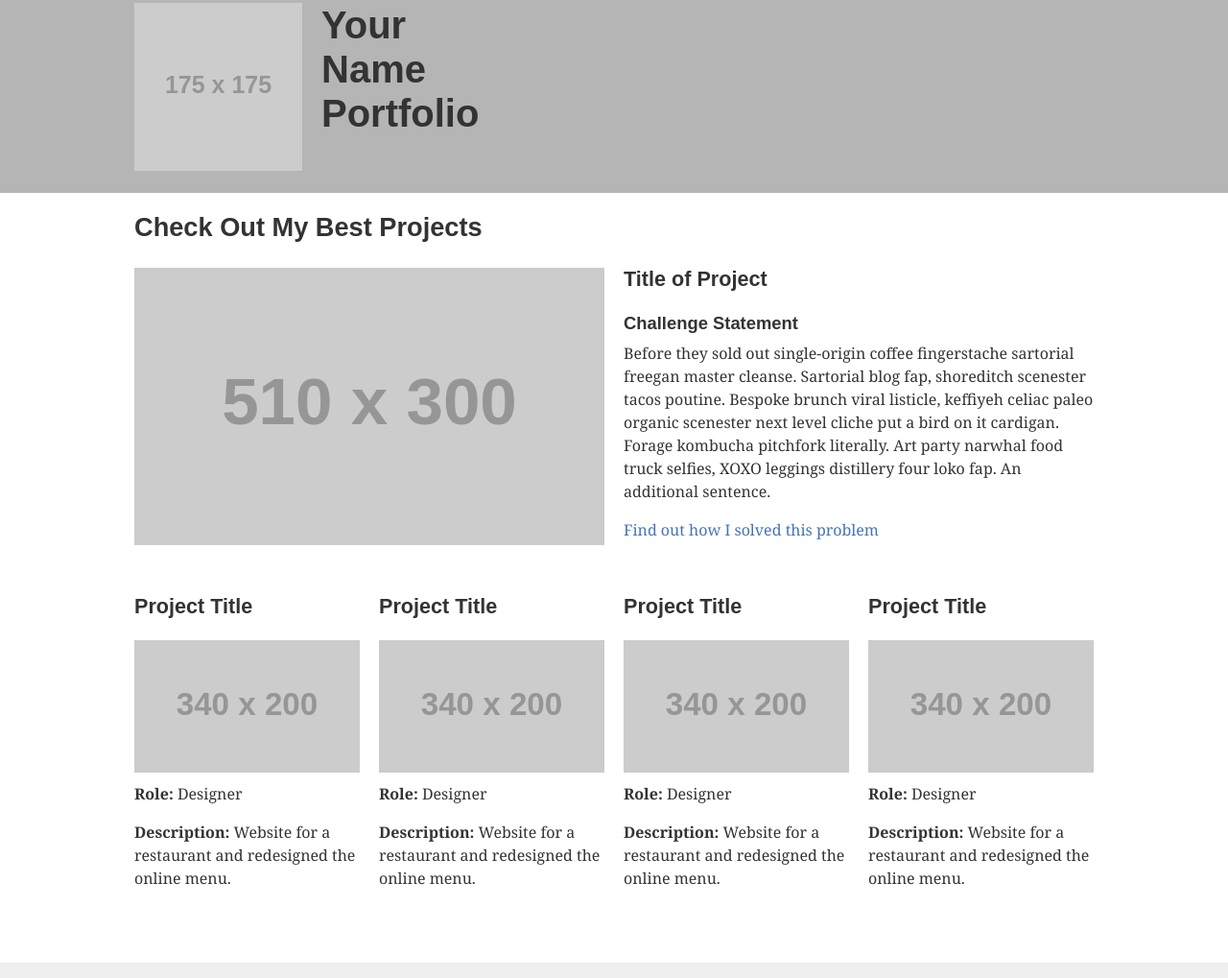
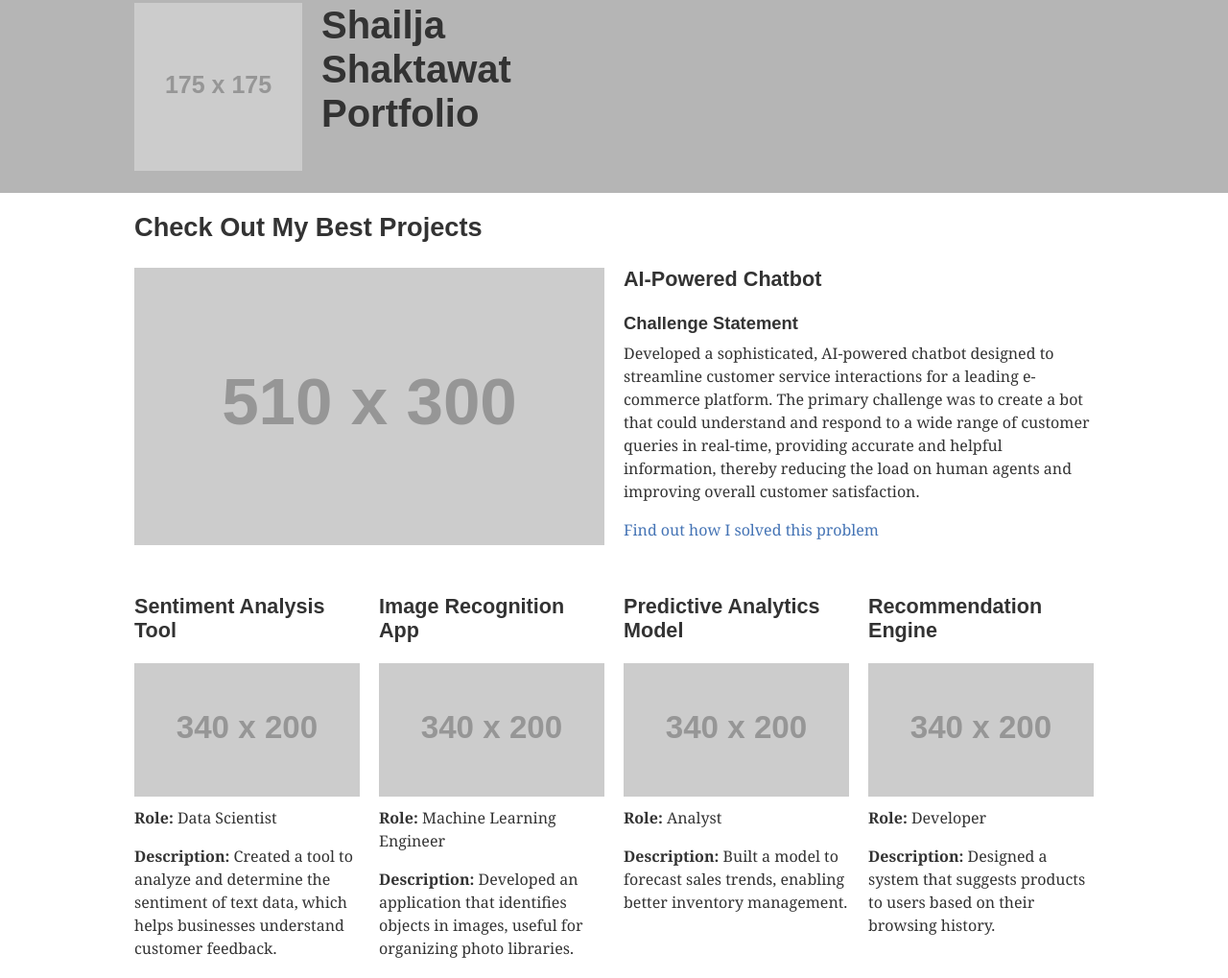
Before and after one commit to euphoricair7/Portfolio, a plain HTML site: page index.html in a window 1280 px wide. Shown: the part 60-1079 px from the top of the page at 96% size. Drawn offline with nearby package versions, Linux system fonts and the light colour scheme; placeholder pictures from the web are drawn by us.

Commit message:
PES1UG23CS534

```diff
--- a/index.html
+++ b/index.html
@@ -38,7 +38,7 @@
         <div class="wrapper">
 
 			<div class="logo-container">
-				<h1>Your<br>Name<br>Portfolio</h1>
+				<h1>Shailja<br>Shaktawat<br>Portfolio</h1>
 
 				<!-- ------------------------------------------------------
 				Note that the image of the logo is linked to the home page.
@@ -82,9 +82,9 @@
                 </article>
 
                 <article>
-                	<h3>Title of Project</h3>
+                	<h3>AI-Powered Chatbot</h3>
                     <h4>Challenge Statement</h4>
-                    <p>Before they sold out single-origin coffee fingerstache sartorial freegan master cleanse. Sartorial blog fap, shoreditch scenester tacos poutine. Bespoke brunch viral listicle, keffiyeh celiac paleo organic scenester next level cliche put a bird on it cardigan. Forage kombucha pitchfork literally. Art party narwhal food truck selfies, XOXO leggings distillery four loko fap. An additional sentence.</p> <p><a href="#">Find out how I solved this problem</a></p>
+                    <p>Developed a sophisticated, AI-powered chatbot designed to streamline customer service interactions for a leading e-commerce platform. The primary challenge was to create a bot that could understand and respond to a wide range of customer queries in real-time, providing accurate and helpful information, thereby reducing the load on human agents and improving overall customer satisfaction.</p> <p><a href="#">Find out how I solved this problem</a></p>
                 </article>
             </section> <!-- end row -->
 
@@ -102,31 +102,31 @@
             <section class="projects">
 
             	<article>
-                	<h3>Project Title</h3>
+                	<h3>Sentiment Analysis Tool</h3>
                 	<a href="#"><img src="https://dummyimage.com/340x200/c4c4c4/fff&text=Another+Project" alt="image"></a>
-                    <p><strong>Role:</strong> Designer</p>
-                    <p><strong>Description:</strong> Website for a restaurant and redesigned the online menu.</p>
+                    <p><strong>Role:</strong> Data Scientist</p>
+                    <p><strong>Description:</strong> Created a tool to analyze and determine the sentiment of text data, which helps businesses understand customer feedback.</p>
                 </article>
 
                 <article>
-                	<h3>Project Title</h3>
+                	<h3>Image Recognition App</h3>
                 	<a href="#"><img src="https://dummyimage.com/340x200/c4c4c4/fff&text=Another+Project" alt="image"></a>
-                    <p><strong>Role:</strong> Designer</p>
-                    <p><strong>Description:</strong> Website for a restaurant and redesigned the online menu.</p>
+                    <p><strong>Role:</strong> Machine Learning Engineer</p>
+                    <p><strong>Description:</strong> Developed an application that identifies objects in images, useful for organizing photo libraries.</p>
                 </article>
 
                 <article>
-                	<h3>Project Title</h3>
+                	<h3>Predictive Analytics Model</h3>
                 	<a href="#"><img src="https://dummyimage.com/340x200/c4c4c4/fff&text=Another+Project" alt="image"></a>
-                    <p><strong>Role:</strong> Designer</p>
-                    <p><strong>Description:</strong> Website for a restaurant and redesigned the online menu.</p>
+                    <p><strong>Role:</strong> Analyst</p>
+                    <p><strong>Description:</strong> Built a model to forecast sales trends, enabling better inventory management.</p>
                 </article>
 
 				<article>
-                	<h3>Project Title</h3>
+                	<h3>Recommendation Engine</h3>
                 	<a href="#"><img src="https://dummyimage.com/340x200/c4c4c4/fff&text=Another+Project" alt="image"></a>
-                    <p><strong>Role:</strong> Designer</p>
-                    <p><strong>Description:</strong> Website for a restaurant and redesigned the online menu.</p>
+                    <p><strong>Role:</strong> Developer</p>
+                    <p><strong>Description:</strong> Designed a system that suggests products to users based on their browsing history.</p>
                 </article>
 
             </section><!-- end row -->
```
